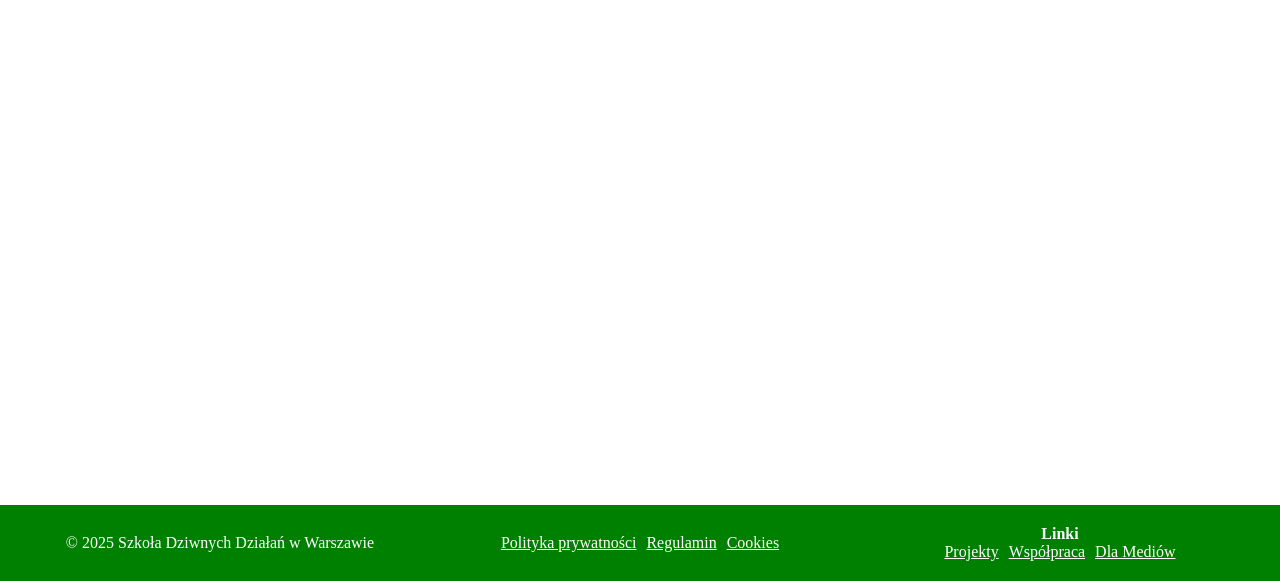
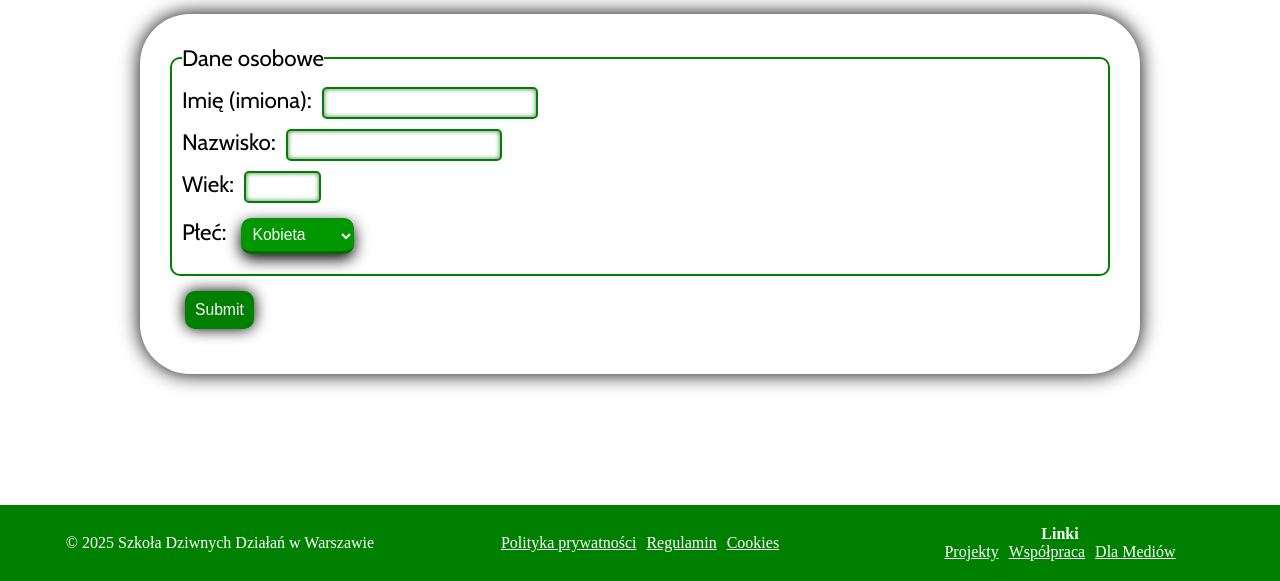
Before and after one commit to ObjectOfClassMateusz/HTMLCollegeProject, a plain HTML site: page irk.html in a window 1280 px wide. Shown: the part 219-800 px from the top of the page. Drawn offline with nearby package versions, Linux system fonts and the light colour scheme; a web font is replaced by a local one.

Commit message:
Początki IRK

```diff
--- a/irk.html
+++ b/irk.html
@@ -50,9 +50,34 @@
 
             <div class="form-page">
 
-                <h1>Internetowa rejestracja kandydatów</h1>
+                <h1>Internetowa Rejestracja Kandydatów</h1>
 
+                <form method="post" action="https://httpbin.org/post">
 
+                    <fieldset>
+                        <legend>Dane osobowe</legend>
+
+                        <label for="candidate-name">Imię (imiona):</label>
+                        <input type="text" name="candidate-name" id="candidate-name" required><br>
+
+                        <label for="surname">Nazwisko:</label>
+                        <input type="text" name="surname" id="surname" required><br>
+
+                        <label for="age">Wiek:</label>
+                        <input type="number" min="16" max="120" name="age" id="age" required><br>
+
+                        <label for="gender">Płeć:</label>
+                        <select name="gender" id="gender" required>
+                            <option>Kobieta</option>
+                            <option>Mężczyzna</option>
+                            <option>Inna</option>
+                        </select><br>
+
+                    </fieldset>
+
+                    <input type="submit">
+
+                </form>
 
             </div>
 
--- a/styles/form-styling.css
+++ b/styles/form-styling.css
@@ -5,9 +5,101 @@
     font-size: 1.4em;
     box-sizing: border-box;
     padding: 0px 100px;
+    display: flex;
+    flex-direction: column;
+    align-items: center;
 }
 
 .form-page h1 {
     font-size: 2.5em;
     margin-left: 50px;
 }
+
+.form-page form {
+    box-sizing: border-box;
+    border-radius: 50px;
+    box-shadow: 0px 0px 20px black;
+    padding: 30px;
+    margin: 30px 0px;
+    width: min(100%, 1000px);
+}
+
+.form-page fieldset {
+    border: 2px solid green;
+    border-radius: 10px;
+    padding: 10px;
+}
+
+.form-page input[type=text], .form-page input[type=number] {
+    border: 2px solid green;
+    border-radius: 5px;
+    box-shadow: inset 0 0 5px #438046;
+    padding: 5px;
+    margin: 5px;
+    font-size: 0.7em;
+    transition: linear 0.1s;
+}
+.form-page input[type=text]:hover, .form-page input[type=number]:hover {
+    box-shadow: inset 0 0 5px #acb1ac;
+}
+.form-page input[type=text]:focus, .form-page input[type=number]:focus {
+    box-shadow: inset 0 0 5px #b3ffb3;
+}
+
+
+.form-page select {
+    padding: 7px;
+    margin: 10px;
+    font-size: 0.7em;
+    border: none;
+    border-bottom: 3px solid #006b00;
+    border-radius: 10px;
+    background-color: #019701;
+    box-shadow: 0px 5px 15px black;
+    color: white;
+    transition: linear 0.1s;
+}
+.form-page select:hover {
+    background-color: #01c201;
+}
+.form-page select:focus {
+    background-color: #007e00;
+    border-bottom: 3px solid #004100;
+}
+
+
+
+.form-page input[type=submit] {
+    border-radius: 10px;
+    padding: 10px;
+    margin: 15px;
+    border: none;
+    background-color: green;
+    color: white;
+    font-size: 0.7em;
+    box-shadow: 0px 0px 15px black;
+    transition: linear 0.1s;
+}
+
+.form-page input[type=submit]:hover {
+    background-color: #00bd00;
+    cursor: pointer;
+}
+
+.form-page input[type=submit]:active {
+    background-color: #006300;
+    cursor: pointer;
+}
+
+
+
+@media screen and (max-width: 800px) {
+    .form-page {
+        padding: 0px 0px;
+    }
+
+    .form-page form {
+        margin: 30px 0px;
+        padding: 30px 10px;
+    }
+}
```
Also changed, not shown: faculties.html (+1 -1 lines).
